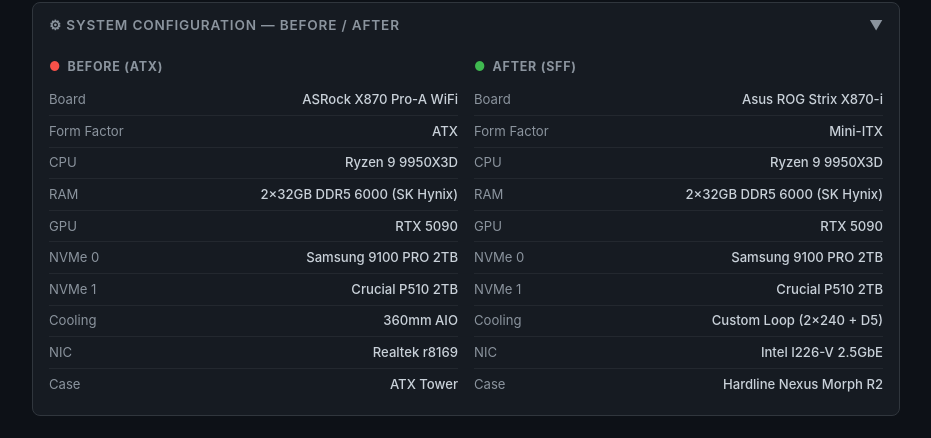
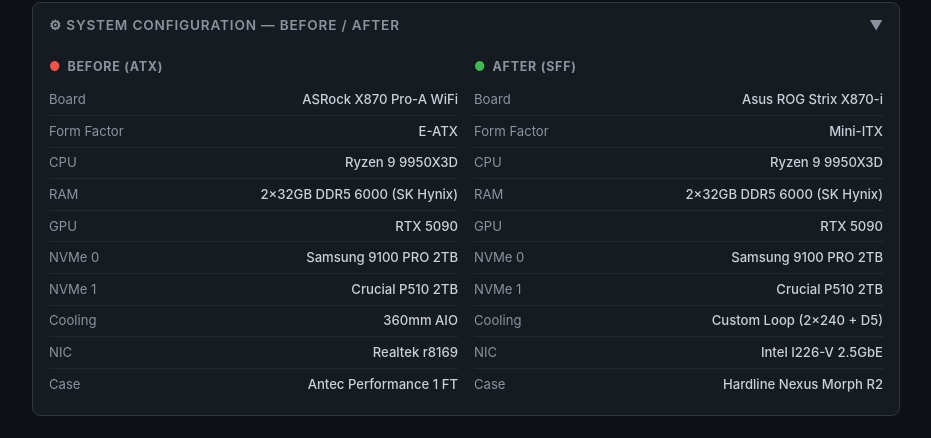
Before and after one commit to carryologist/migration-checklist, a website: page index.html in a window 1280 px wide. Shown: the part 164-602 px from the top of the page, without its empty margins (174-1105 px from the left). Drawn offline with Linux system fonts and the light colour scheme; no server answers.

Commit message:
Fix system summary: E-ATX form factor, Antec Performance 1 FT case

```diff
--- a/index.html
+++ b/index.html
@@ -280,7 +280,7 @@
         <div class="hw-col">
           <h4><span class="arrow">●</span> Before (ATX)</h4>
           <div class="hw-row"><span class="hw-label">Board</span><span class="hw-value">ASRock X870 Pro-A WiFi</span></div>
-          <div class="hw-row"><span class="hw-label">Form Factor</span><span class="hw-value">ATX</span></div>
+          <div class="hw-row"><span class="hw-label">Form Factor</span><span class="hw-value">E-ATX</span></div>
           <div class="hw-row"><span class="hw-label">CPU</span><span class="hw-value">Ryzen 9 9950X3D</span></div>
           <div class="hw-row"><span class="hw-label">RAM</span><span class="hw-value">2×32GB DDR5 6000 (SK Hynix)</span></div>
           <div class="hw-row"><span class="hw-label">GPU</span><span class="hw-value">RTX 5090</span></div>
@@ -288,7 +288,7 @@
           <div class="hw-row"><span class="hw-label">NVMe 1</span><span class="hw-value">Crucial P510 2TB</span></div>
           <div class="hw-row"><span class="hw-label">Cooling</span><span class="hw-value">360mm AIO</span></div>
           <div class="hw-row"><span class="hw-label">NIC</span><span class="hw-value">Realtek r8169</span></div>
-          <div class="hw-row"><span class="hw-label">Case</span><span class="hw-value">ATX Tower</span></div>
+          <div class="hw-row"><span class="hw-label">Case</span><span class="hw-value">Antec Performance 1 FT</span></div>
         </div>
         <div class="hw-col">
           <h4><span class="arrow to">●</span> After (SFF)</h4>
```
